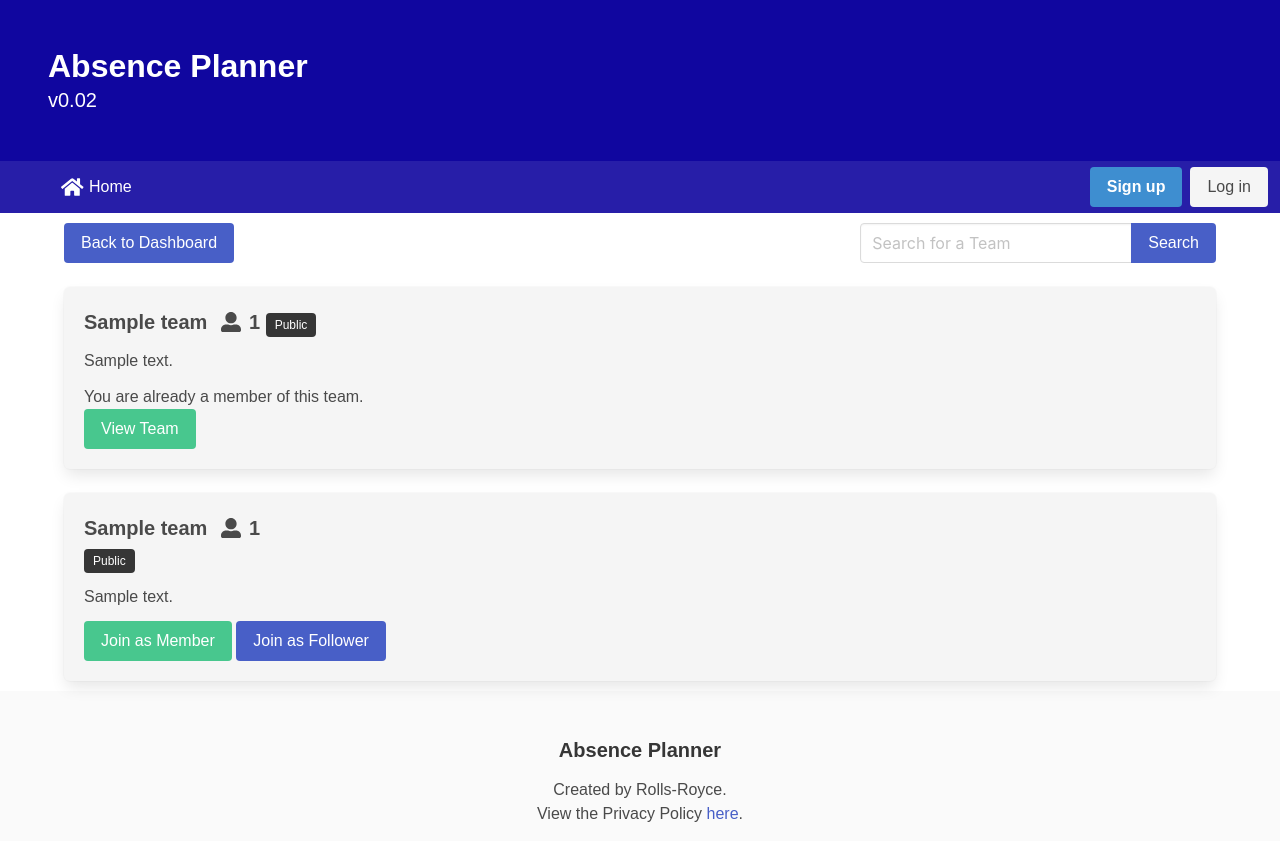
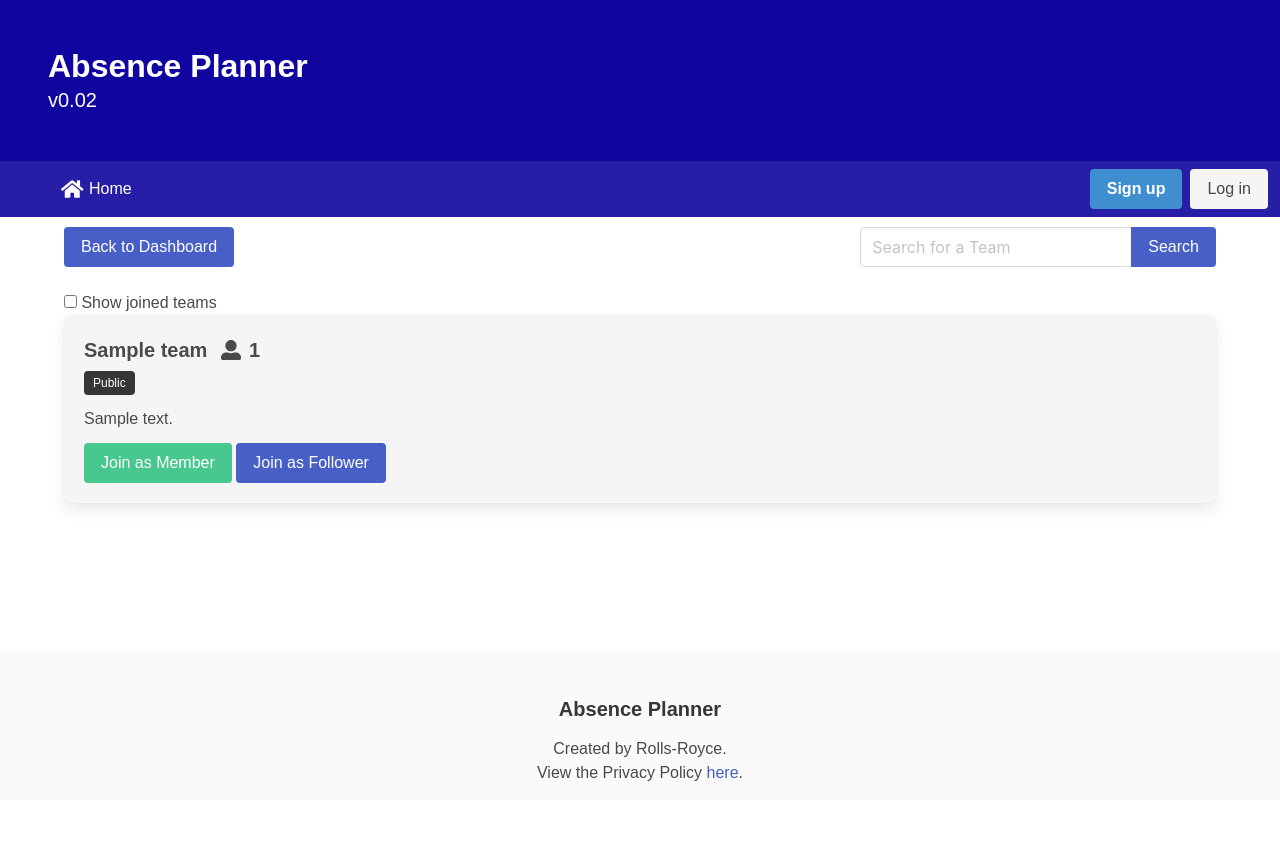
Before and after one commit to rropen/absense-planner, a Django app: template ap_src/templates/teams/join_team.html in a window 1280 px wide. After the commit the page ends 781 px from the top, so only its background shows below. Run offline with Django 3.2, Linux system fonts and the light colour scheme; the template is opened without the code that fills it: most values are stand-ins (such as "Sample title", 1, 10 or a date in 2020); some libraries are stand-ins or nearby versions.

Commit message:
Show/hide joined teams
Added a checkbox to hide and show joined teams in the join teams menu

```diff
--- a/ap_src/templates/teams/join_team.html
+++ b/ap_src/templates/teams/join_team.html
@@ -19,8 +19,12 @@
         </div>
     </div>
 
+    <label for="chkJoined" class="checkbox">
+        <input type="checkbox" id="chkJoined" onclick="ShowHideDiv(this)"> Show joined teams </input>
+    </label>
+
     {% for team in joined_teams %}
-    <div class="container has-background-light box">
+    <div id="dvJoined" style = "display: none" class="container has-background-light box">
         <div class="is-size-5 mb-3">
             <span class="is-bloc is-size-5 has-text-weight-bold">{{team.name}} <i class="fas fa-user-alt mx-2"></i>{{team.count}}</span>
             {% if team.private %}
@@ -60,4 +64,10 @@
     </div>
     {% endfor %}
 </div>
+<script type="text/javascript">
+    function ShowHideDiv(chkJoined){
+        var dvJoined = document.getElementById("dvJoined")
+        dvJoined.style.display = chkJoined.checked ? "block" : "none";
+    }
+</script>
 {% endblock %}
```
